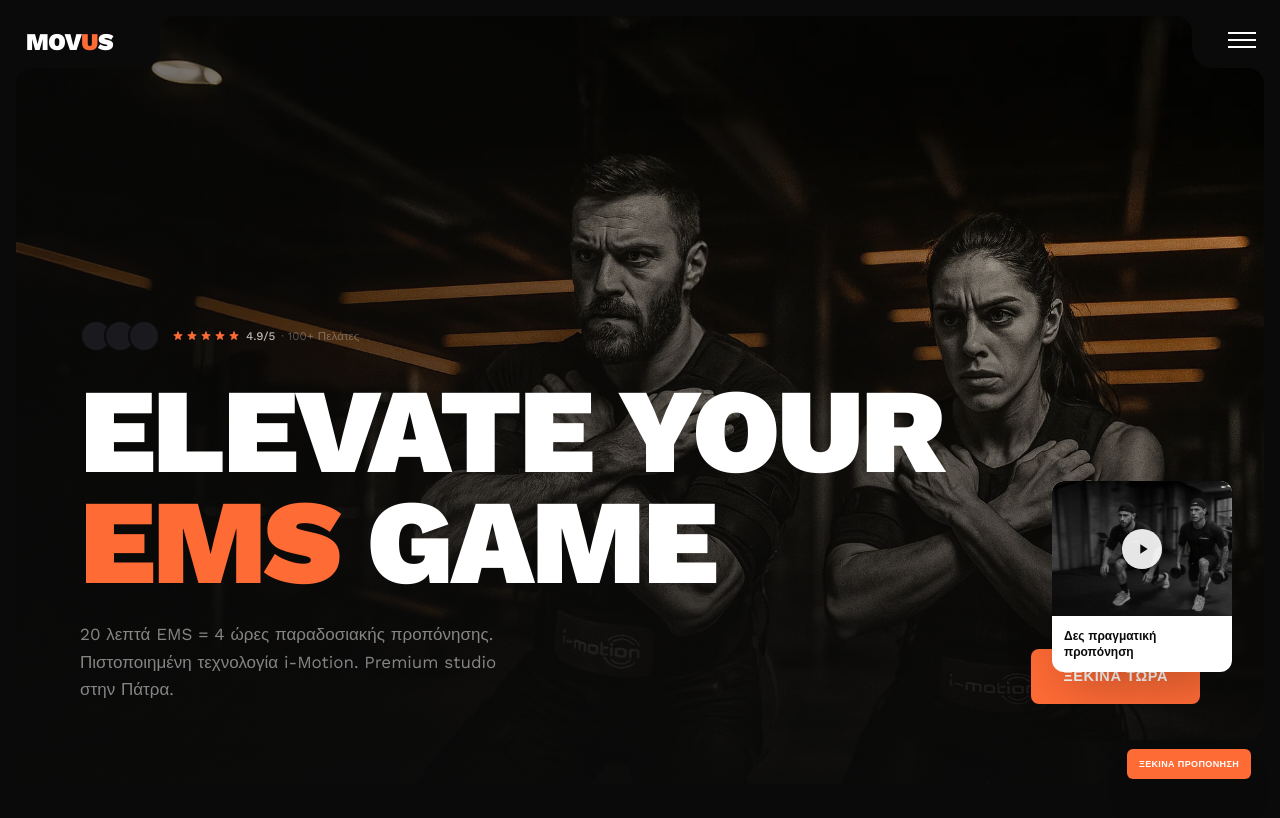
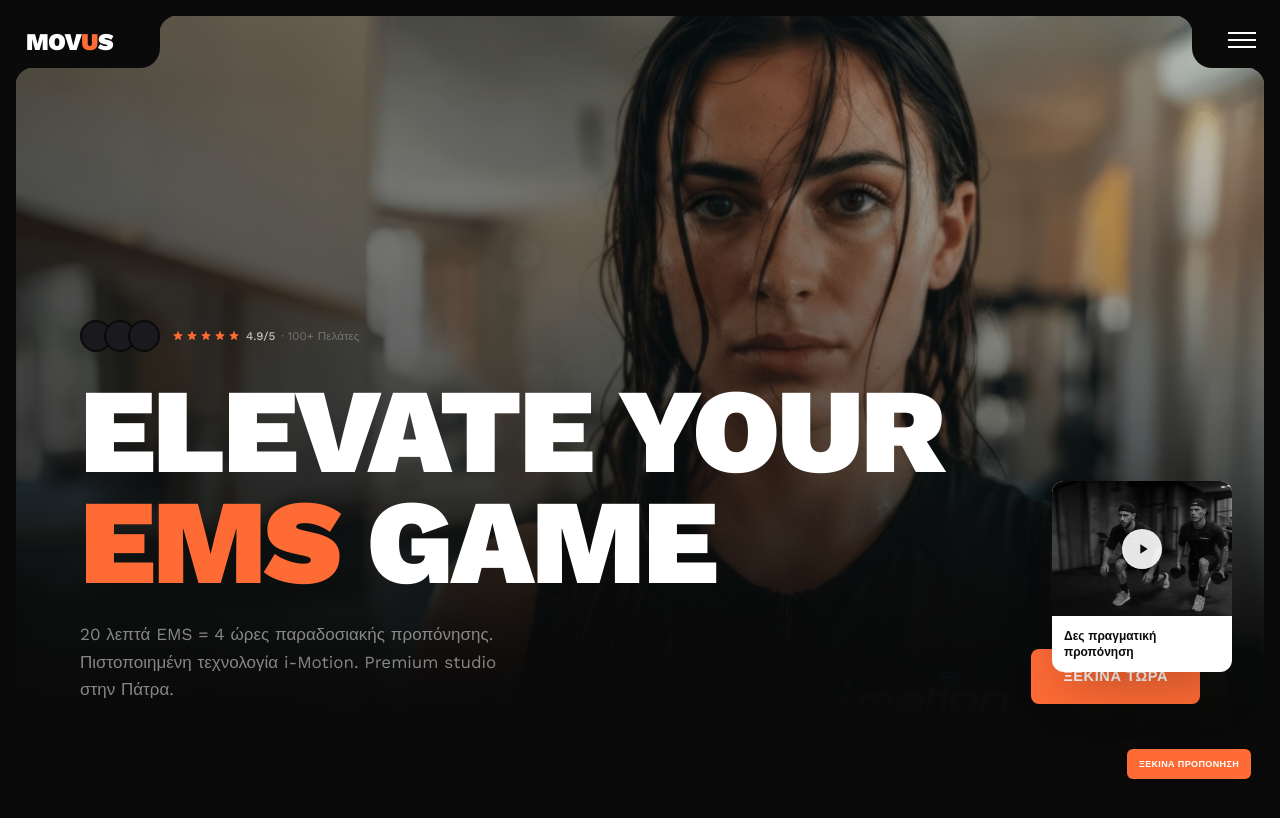
Before and after one commit to Movus-Studio/MOVUS-website, a Next.js app: page / in a window 1280 px wide. Shown: the top 818 px of the page. Built offline with nearby package versions, Linux system fonts and the light colour scheme.

Commit message:
Swap in new raw premium hero image portrait

```diff
--- a/components/sections/Hero.tsx
+++ b/components/sections/Hero.tsx
@@ -23,7 +23,7 @@ export function Hero() {
         className="absolute inset-[12px] md:inset-[16px] rounded-[8px] md:rounded-[12px] overflow-hidden bg-movus-black"
       >
         <Image
-          src="/images/hero.webp"
+          src="/images/hero-new.jpg"
           alt="EMS προπόνηση στο MOVUS"
           fill
           className="object-cover object-[center_25%]"
```
Also changed, not shown: public/images/hero-new.jpg (added).
